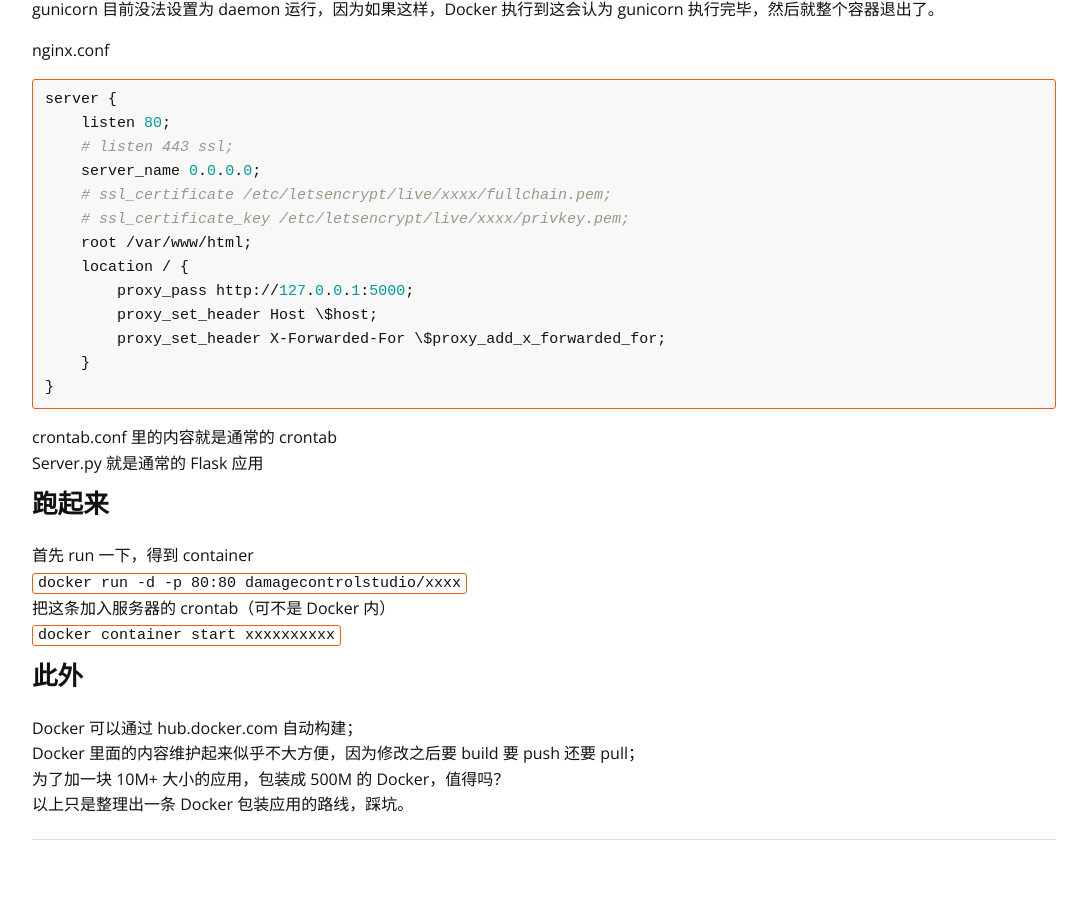
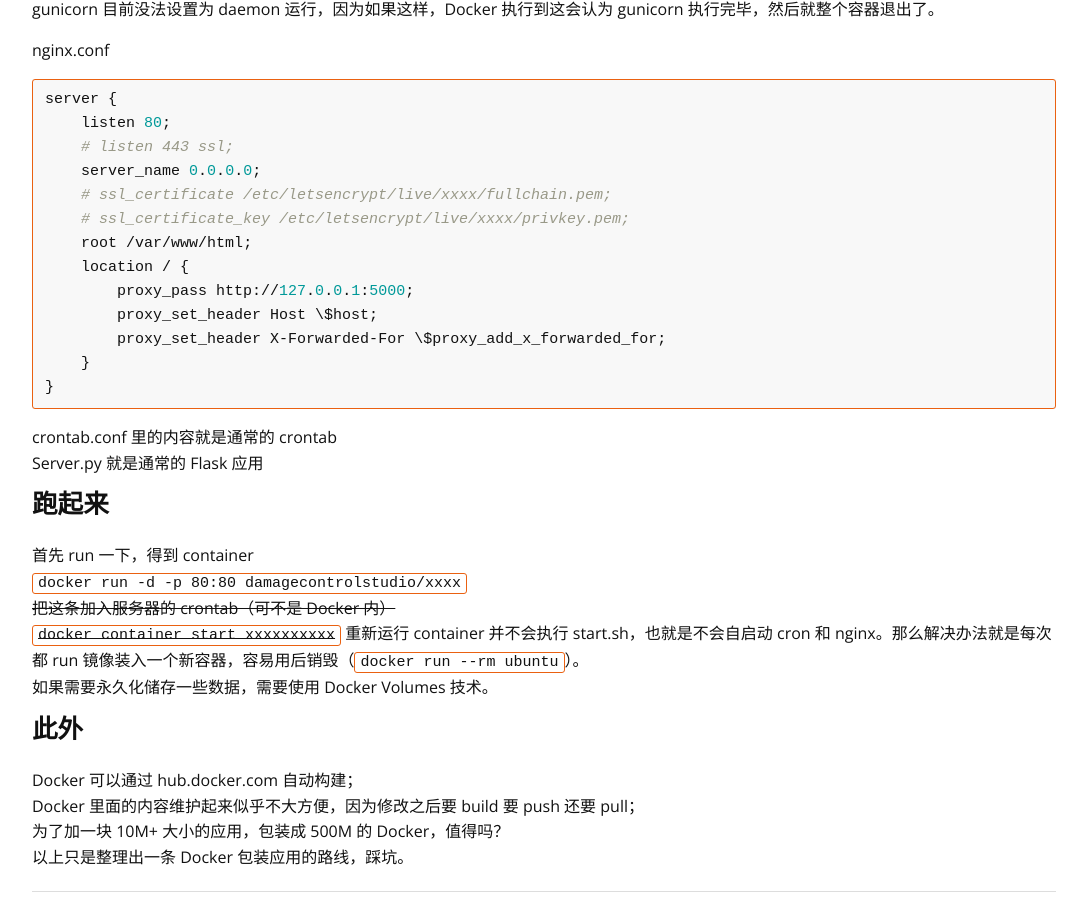
Before and after one commit to DamageControlStudio/HomePage, a Jekyll site: the page built from _posts/2021-02-07-docker-mo-suo.md, in a window 1280 px wide and 900 px high, scrolled down 1359 px. Shown: the whole window, without its empty margins (96-1183 px from the left). Built offline with Jekyll 4.4.1, drawn with Linux system fonts in a browser that asks for light colours; before the commit the page ends 2207 px from its top, so only the background shows below that.

Commit message:
Update 2021-02-07-docker-mo-suo.md

```diff
--- a/_posts/2021-02-07-docker-mo-suo.md
+++ b/_posts/2021-02-07-docker-mo-suo.md
@@ -86,8 +86,10 @@ Server.py 就是通常的 Flask 应用
 
 首先 run 一下，得到 container
 `docker run -d -p 80:80 damagecontrolstudio/xxxx`
-把这条加入服务器的 crontab（可不是 Docker 内）
-`docker container start xxxxxxxxxx`
+~~把这条加入服务器的 crontab（可不是 Docker 内）~~
+~~`docker container start xxxxxxxxxx`~~
+重新运行 container 并不会执行 start.sh，也就是不会自启动 cron 和 nginx。那么解决办法就是每次都 run 镜像装入一个新容器，容易用后销毁（`docker run --rm ubuntu`）。
+如果需要永久化储存一些数据，需要使用 Docker Volumes 技术。
 
 ## 此外
 
```
